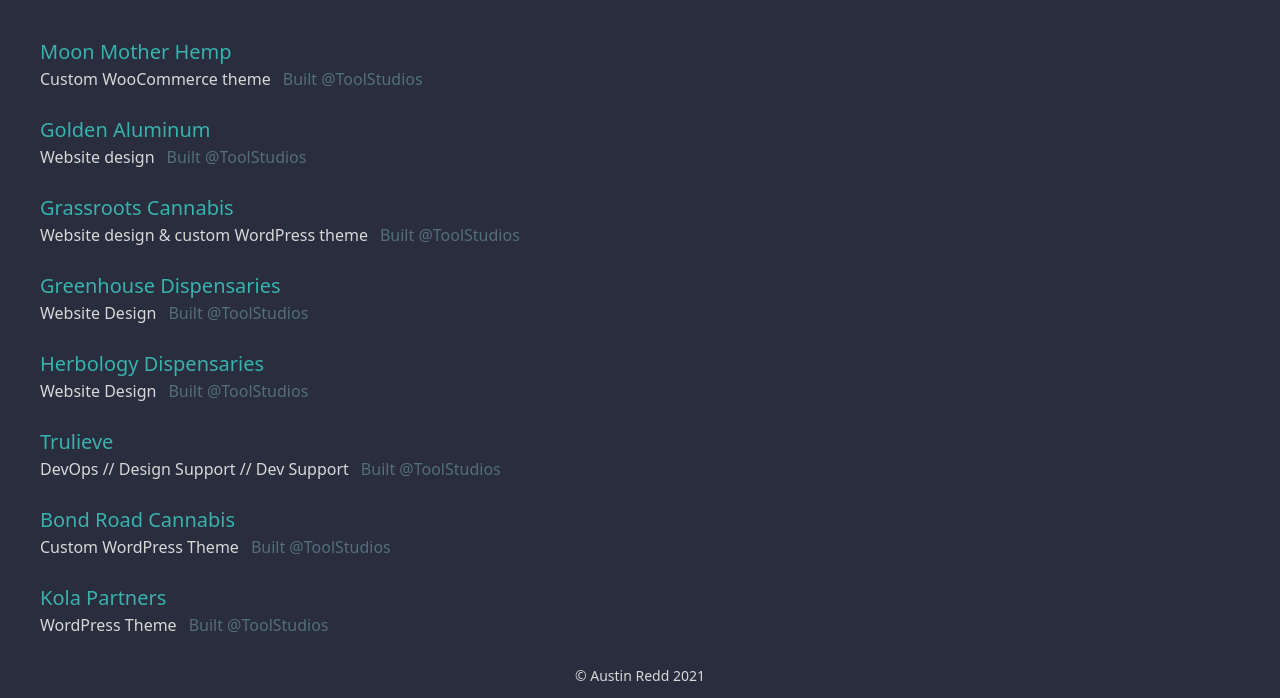
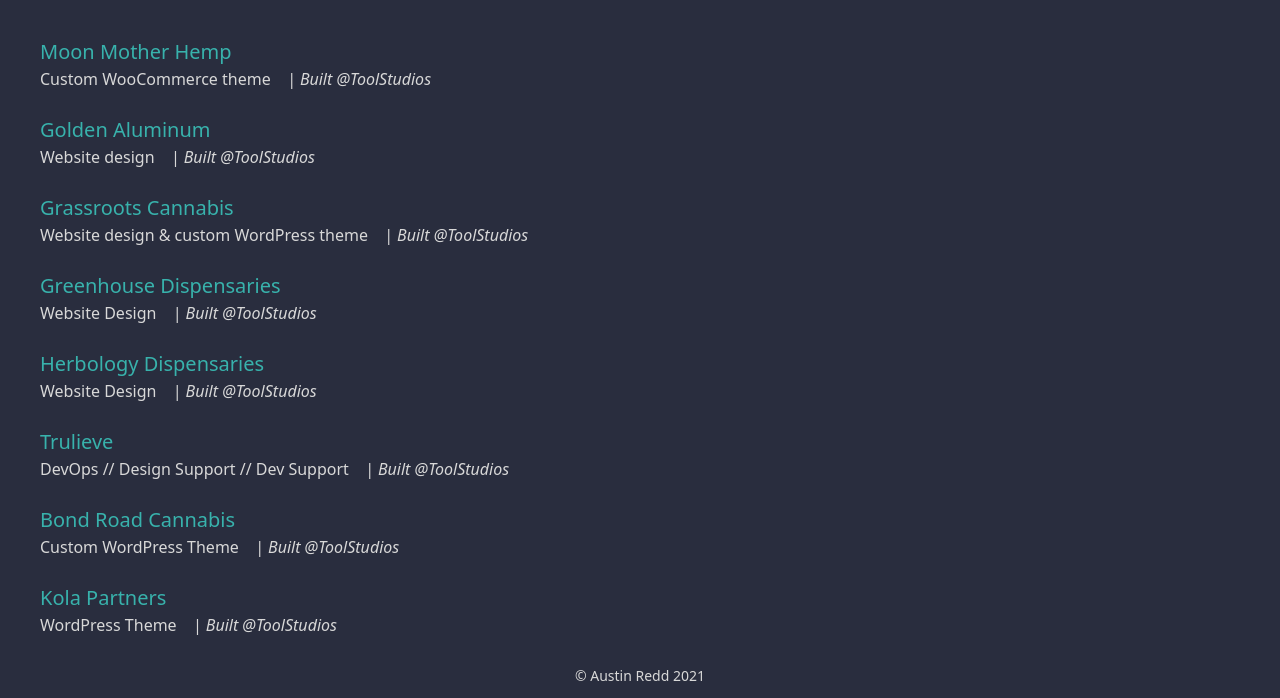
Before and after one commit to areddxx/tailwind-gatsby-starter, a Gatsby site: page /work in a window 1280 px wide. Shown: the part 204-902 px from the top of the page. Built offline with nearby package versions, Linux system fonts and the light colour scheme; Gatsby itself is replaced by a stand-in of ours.

Commit message:
fix font contrast issues on work page

```diff
--- a/src/components/WorkItem.js
+++ b/src/components/WorkItem.js
@@ -8,7 +8,7 @@ const WorkItem = (props) => {
           <a href={props.link} target="_blank" rel="noopener noreferrer">{props.title}</a>
         </h2>
         <p className="text-gray-700">{props.about}
-          <span className="text-gray-600 ml-3">{props.where}</span>
+          <span className="text-gray-700 italic ml-3"> | {props.where}</span>
         </p>
       </div>
     </>
```
